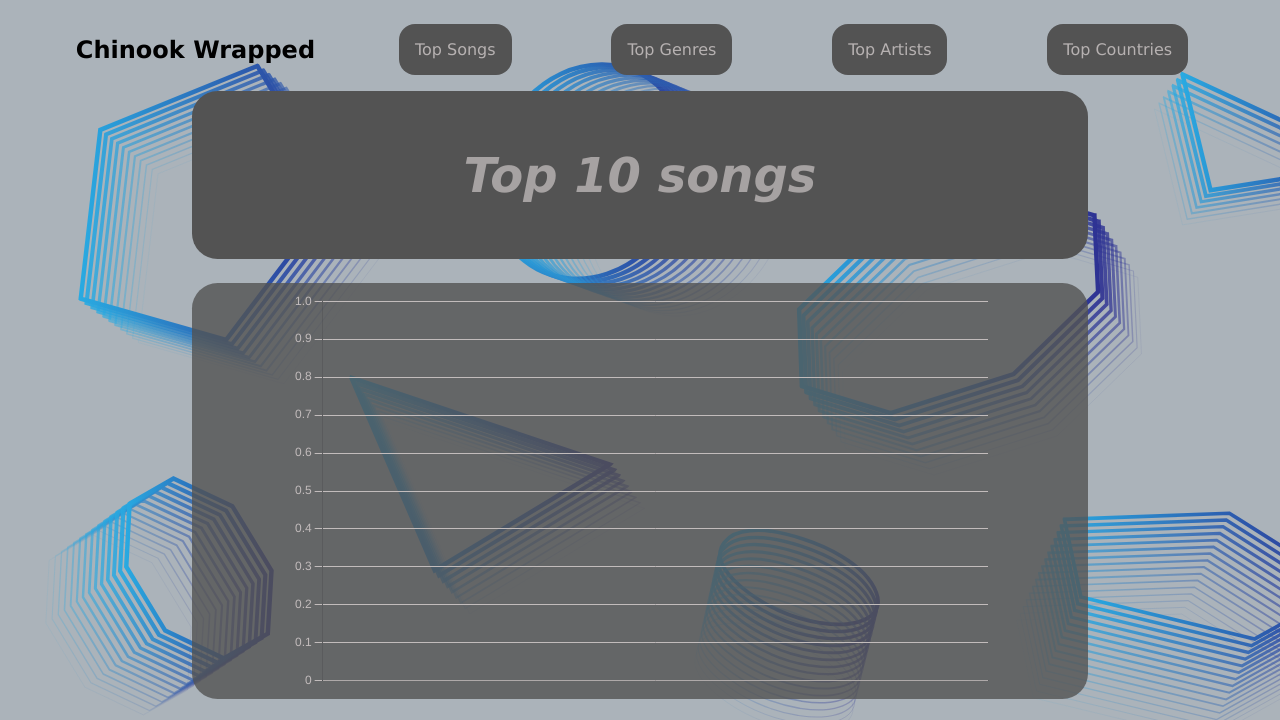
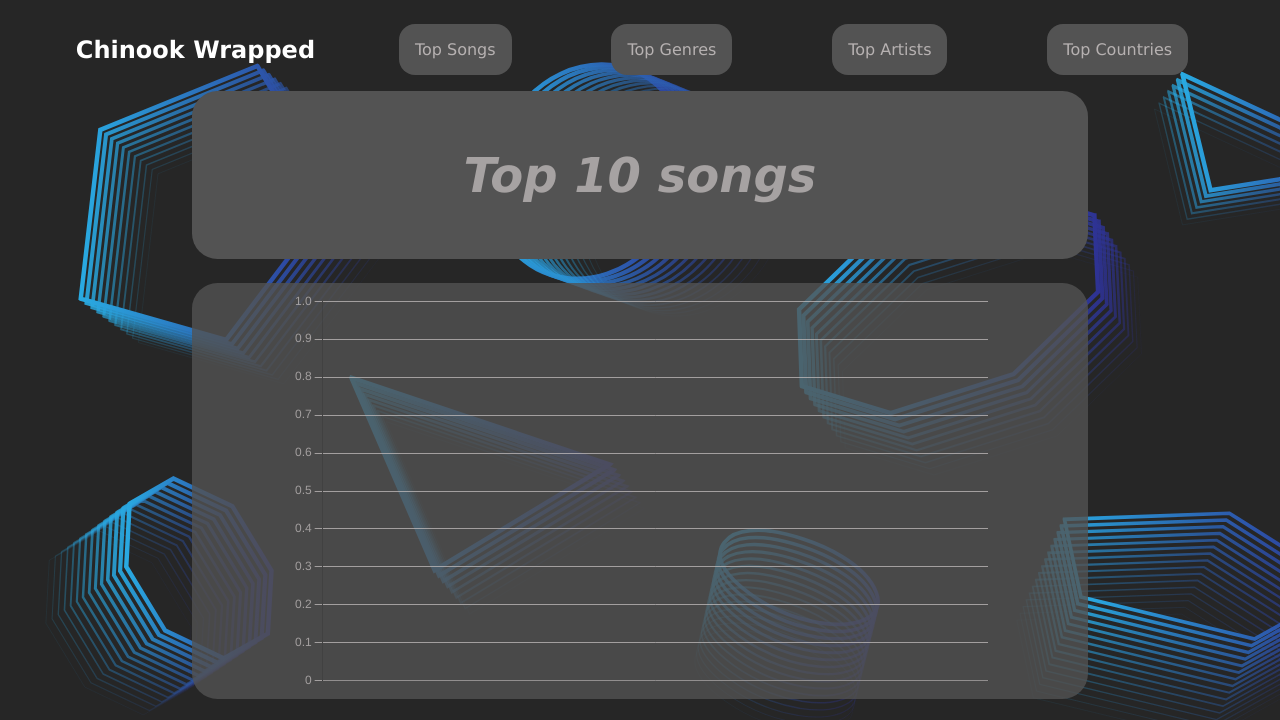
Before and after one commit to Hunder222/PP4, a plain HTML site: page public/index.html in a window 1280 px wide. Shown: the top 720 px of the page. Drawn offline with nearby package versions, Linux system fonts and the light colour scheme; no server answers.

Commit message:
html styling v5

```diff
--- a/public/client.js
+++ b/public/client.js
@@ -22,6 +22,8 @@ const titel1= document.querySelector('#titil1')
 
 const backgroundElement = document.querySelector('.backgroundImg');
 
+//  colors
+const chartLabelgrid = 'hsla(0, 5%, 75%,0.75)'
 
 
 let barChart = new Chart(barChartCanvas, {
@@ -58,12 +60,12 @@ let barChart = new Chart(barChartCanvas, {
             x: {
                 // Tilføjet farveindstillinger for grid
                 grid: {
-                    color: 'hsla(0, 5%, 75%, 0.75)', // Grid-linjer (let gennemsigtig hvid)
-                    borderColor: 'hsla(0, 5%, 75%,0.75)' // Akse linjen
+                    color: chartLabelgrid, // Grid-linjer (let gennemsigtig hvid)
+                    borderColor: chartLabelgrid // Akse linjen
                 },
                 ticks: {
                     // Tilføjet farveindstilling for labels (teksten)
-                    color: 'hsla(0, 5%, 75%,1)',
+                    color: chartLabelgrid,
 
                     // Din eksisterende callback-funktion for lange labels
                     callback: function (value) {
@@ -82,11 +84,11 @@ let barChart = new Chart(barChartCanvas, {
             // Tilføjet Y-aksen for at indstille farver der også
             y: {
                 grid: {
-                    color: 'hsl(0, 5%, 75%)', // Grid-linjer (let gennemsigtig hvid)
-                    borderColor:'hsl(0, 5%, 75%)'// Akse linjen
+                    color: chartLabelgrid, // Grid-linjer (let gennemsigtig hvid)
+                    borderColor:chartLabelgrid// Akse linjen
                 },
                 ticks: {
-                    color: 'hsl(0, 5%, 75%)' // Labels på Y-aksen
+                    color: chartLabelgrid // Labels på Y-aksen
                 }
             }
         }
--- a/public/style.css
+++ b/public/style.css
@@ -11,7 +11,7 @@
 
 }
 body{
-    background-color: hsl(210, 10%, 70%);
+    background-color: hsl(217, 0%, 15%);
 
 }
 
@@ -145,3 +145,7 @@ display: flex;
 #titel_texst{
     color:hsla(0, 5%, 75%, 0.75);
 }
+header h1{
+
+    color: white;
+}
```
